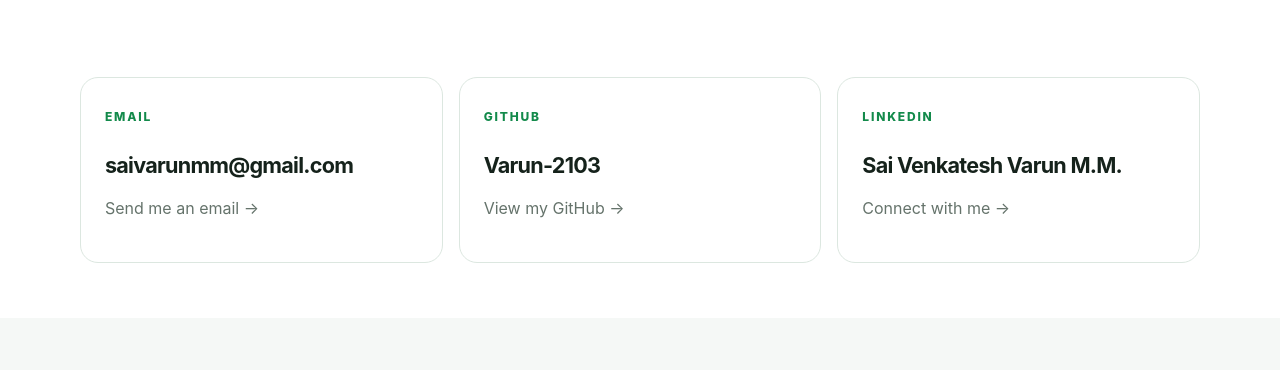
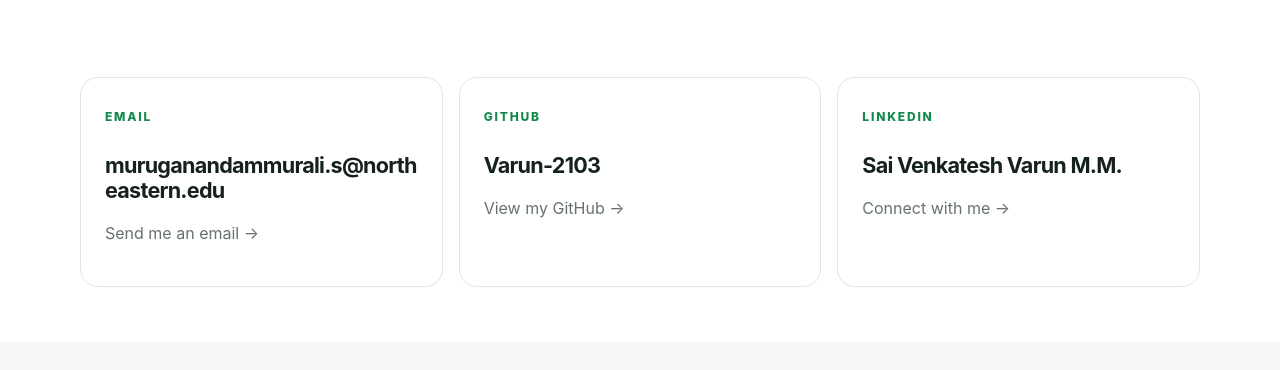
Before and after one commit to Varun-2103/Personal-Homepage, a website: page contact.html in a window 1280 px wide. Shown: the part 353-723 px from the top of the page. Drawn offline with Linux system fonts and the light colour scheme.

Commit message:
Update contact.html

```diff
--- a/contact.html
+++ b/contact.html
@@ -74,7 +74,7 @@
       >
         <span class="contact-label">EMAIL</span>
 
-        <h2>saivarunmm@gmail.com</h2>
+        <h2>muruganandammurali.s@northeastern.edu</h2>
 
         <p>
           Send me an email →
```
